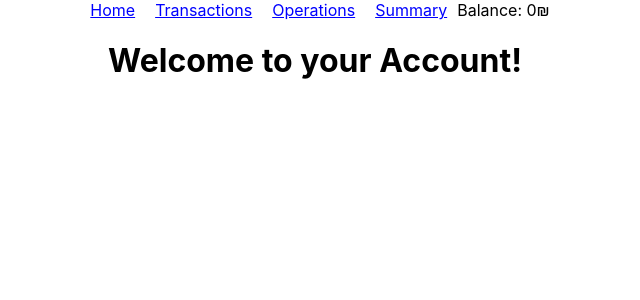
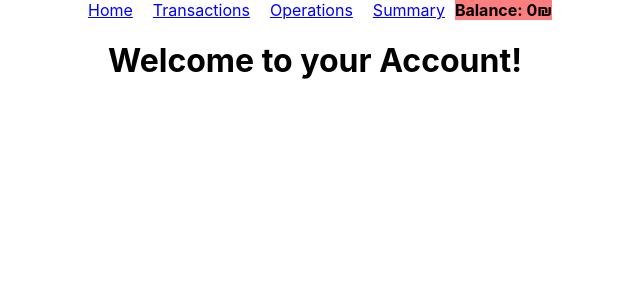
Before and after one commit to majdjb7/Bank, a React (Create React App) app: page / in a window 1280 px wide. Shown: the top 300 px of the page, without its empty margins (325-965 px from the left). Built offline with nearby package versions, Linux system fonts and the light colour scheme; no server answers.

Commit message:
deploying to heroku

```diff
--- a/package.json
+++ b/package.json
@@ -14,7 +14,7 @@
     "web-vitals": "^2.1.2"
   },
   "scripts": {
-    "start": "react-scripts start",
+    "start": "node server.js",
     "build": "react-scripts build",
     "test": "react-scripts test",
     "eject": "react-scripts eject"
--- a/src/App.css
+++ b/src/App.css
@@ -10,3 +10,12 @@
   text-align: right;
   display: inline-block;
 }
+
+.green {
+  background-color: rgb(101, 196, 101);
+  font-weight: bold;
+}
+.red {
+  background-color: rgb(252, 126, 126);
+  font-weight: bold;
+}
--- a/src/App.js
+++ b/src/App.js
@@ -19,7 +19,7 @@ class App extends Component {
   }
 
   componentDidMount() {
-    axios.get(`http://localhost:3001/transactions`)
+    axios.get(`/transactions`)
       .then(res => {
         const transactions = res.data;
         this.setState({ transactions });
@@ -28,15 +28,22 @@ class App extends Component {
 
   getBalance = () => {
     let balance = 0
+    let color
     this.state.transactions.map(tr => balance += parseInt(tr.amount))
-    return balance
+    if(balance>=500) {
+        color = "green"
+    }
+    else{
+        color="red"
+    }
+    return [balance, color]
   }
 
   addOperation = (amount, vendor, category) => {
     let transactions = [...this.state.transactions]
     let newTransaction = {amount: amount, vendor: vendor, category: category}
 
-    axios.post(`http://localhost:3001/transaction`, { newTransaction })
+    axios.post(`/transaction`, { newTransaction })
       .then(res => {
         console.log(res);
         console.log(res.data);
@@ -49,7 +56,7 @@ class App extends Component {
   deleteTransaction = (transactionId) => {
     let transactions = [...this.state.transactions]
     let indexOfTransaction = transactions.findIndex(tr => tr._id==transactionId)
-    axios.delete(`http://localhost:3001/transaction/${transactionId}`)
+    axios.delete(`/transaction/${transactionId}`)
     transactions.splice(indexOfTransaction, 1)
     this.setState({ transactions })
   }
@@ -57,7 +64,11 @@ class App extends Component {
 
   render() {
     const state = this.state
-    const balance = this.getBalance()
+    let balance = this.getBalance()
+    let balanceAmount = balance[0]
+    let balanceColor = balance[1]
+    console.log(balanceAmount);
+
     return (
       <Router>
       <div className="App">
@@ -66,7 +77,7 @@ class App extends Component {
             <Link className="link" to="/transactions">Transactions</Link>
             <Link className="link" to="/operations">Operations</Link>
             <Link className="link" to="/summary">Summary</Link>
-            <span id="balance">Balance: {balance}₪</span>
+            <span className={balanceColor} id="balance">Balance: {balanceAmount}₪</span>
           </div>
           <Route path="/" exact render={() => <Home state={state}/>} />
           <Route path="/transactions" exact render={() => <Transactions deleteTransaction={this.deleteTransaction} state={state}/>} />
--- a/src/components/Transaction.js
+++ b/src/components/Transaction.js
@@ -9,8 +9,15 @@ class Transaction extends Component {
 
     render() {
         const transaction = this.props.transaction
+        let color
+        if(transaction.amount>=500) {
+            color = "green"
+        }
+        else{
+            color="red"
+        }
         return (
-            <div>
+            <div className={color}>
                 <h2>Transaction</h2>
                 <div>Amount: {transaction.amount}</div>
                 <div>Vendor: {transaction.vendor}</div>
--- a/src/styles/transaction.css
+++ b/src/styles/transaction.css
@@ -0,0 +1,8 @@
+.green {
+    background-color: rgb(101, 196, 101);
+    font-weight: bold;
+}
+.red {
+    background-color: rgb(252, 126, 126);
+    font-weight: bold;
+}
```
Also changed, not shown: server.js (+7 -0 lines).
